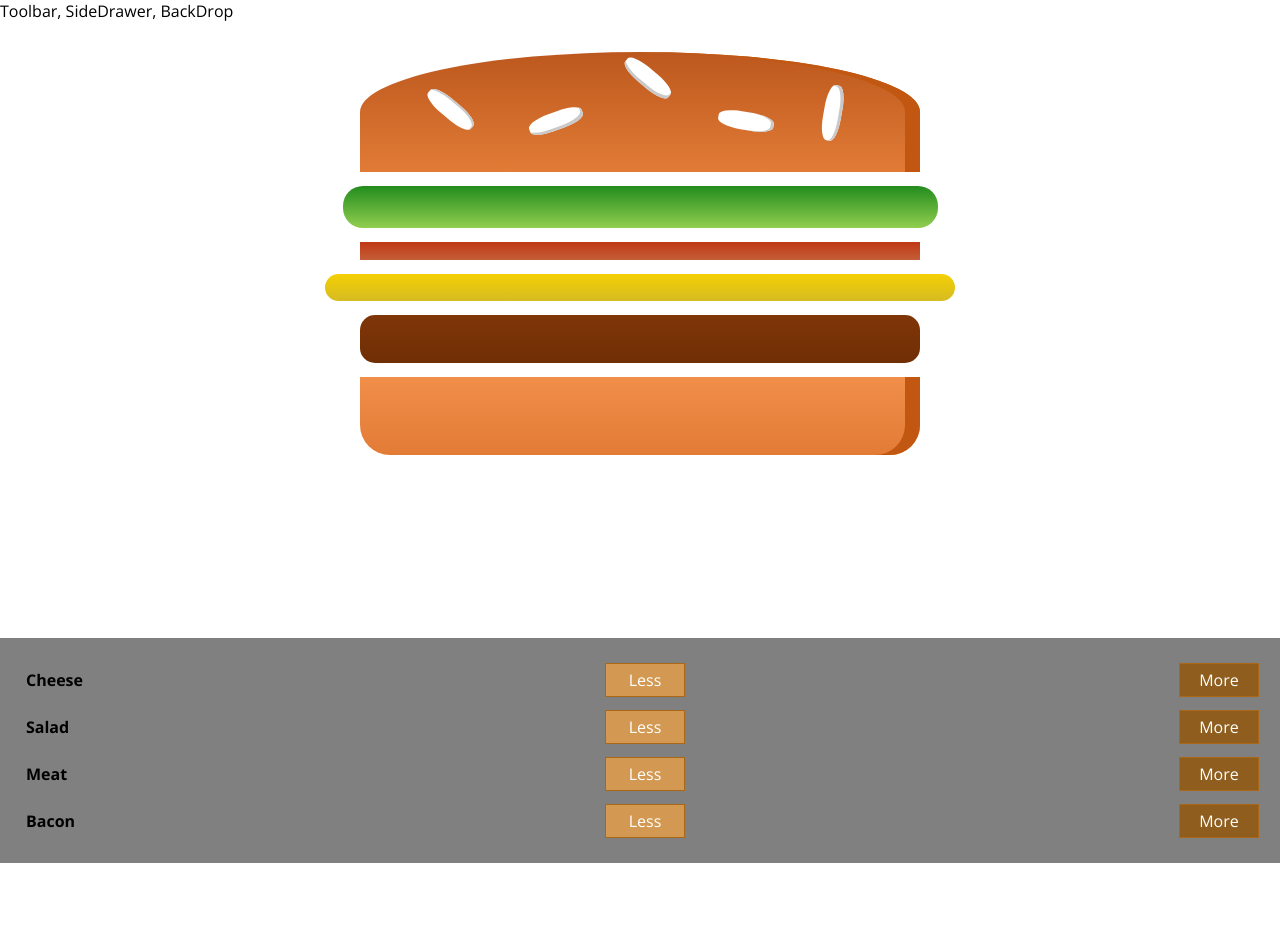
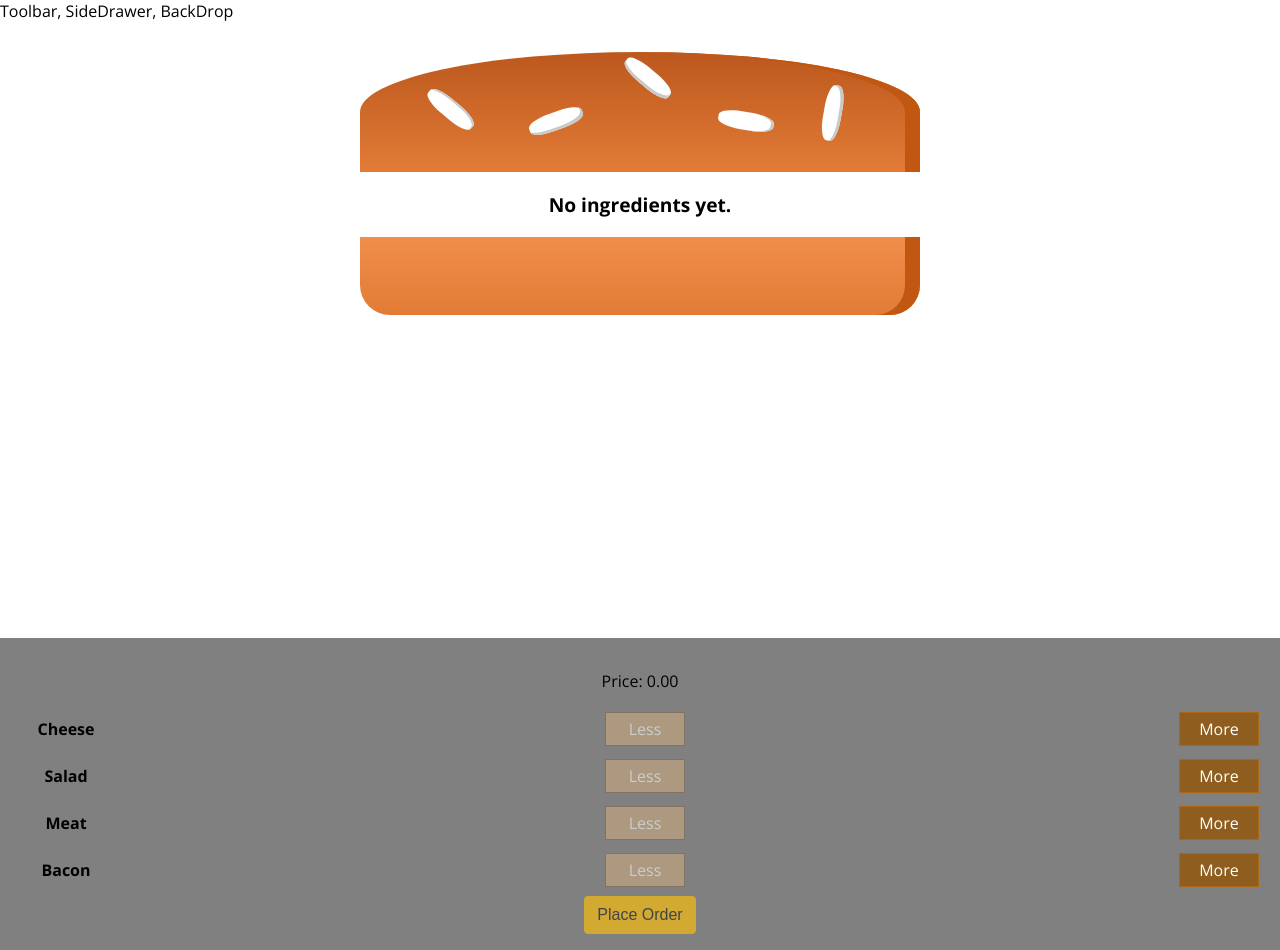
Before and after one commit to daltonos/burger, a React app: page / in a window 1280 px wide. Before the commit the page ends 863 px from the top, so only its background shows below. Built offline with nearby package versions, Linux system fonts and the light colour scheme.

Commit message:
adding place order button

```diff
--- a/src/components/Burger/BuildControls/BuildControl/BuildControl.js
+++ b/src/components/Burger/BuildControls/BuildControl/BuildControl.js
@@ -2,7 +2,6 @@ import React from "react";
 import styles from "./BuildControl.module.css";
 
 const buildControl = (props) => {
-    console.log("props", props);
     return (
         <div className={styles.BuildControl}>
             <div className={styles.Label}>{props.label}</div>
--- a/src/components/Burger/BuildControls/BuildControls.js
+++ b/src/components/Burger/BuildControls/BuildControls.js
@@ -10,7 +10,8 @@ const aControls = [
 ];
 const buildControl = (props) => {
     return (
-        <div className={styles.BuildControls}>
+        <div className={styles.BuildControls} style={{textAlign: "center"}}>
+            <p>Price: {props.price.toFixed(2)}</p>
             {aControls.map(oControl => (
                 <BuildControl
                     key={oControl.label}
@@ -19,6 +20,7 @@ const buildControl = (props) => {
                     removed={() => props.removedIngredient(oControl.type)}
                     disabled={props.disabled[oControl.type]}/>
             ))}
+            <button  className={styles.PurchaseButton} disabled={props.purchasable}>Place Order</button>
         </div>
     );
 };
--- a/src/components/Burger/BuildControls/BuildControls.module.css
+++ b/src/components/Burger/BuildControls/BuildControls.module.css
@@ -2,3 +2,45 @@
     background: grey;
     padding: 1rem;
 }
+
+.PurchaseButton {
+    color: #212529;
+    background-color: #ffc107;
+    border-color: #ffc107;
+    display: inline-block;
+    font-weight: 400;
+    text-align: center;
+    white-space: nowrap;
+    vertical-align: middle;
+    -webkit-user-select: none;
+    -moz-user-select: none;
+    -ms-user-select: none;
+    user-select: none;
+    border: 1px solid transparent;
+    padding: .375rem .75rem;
+    font-size: 1rem;
+    line-height: 1.5;
+    border-radius: .25rem;
+    transition: color .15s ease-in-out,background-color .15s ease-in-out,border-color .15s ease-in-out,box-shadow .15s ease-in-out;
+}
+
+.PurchaseButton:hover {
+    cursor: pointer;
+    color: #212529;
+    background-color: #e0a800;
+}
+
+.PurchaseButton:active {
+    cursor: pointer;
+    color: #212529;
+    background-color: #d39e00;
+    border-color: #c69500;
+}
+
+.PurchaseButton:disabled {
+    cursor: default;
+    color: #212529;
+    background-color: #ffc107;
+    border-color: #ffc107;
+    opacity: .65;
+}
--- a/src/components/Burger/BurgerIngredient/BurgerIngredient.js
+++ b/src/components/Burger/BurgerIngredient/BurgerIngredient.js
@@ -4,7 +4,7 @@ import PropTypes from "prop-types";
 
 class BurgerIngredient extends Component {
     render = () => {
-        let ingredient = null;
+        let ingredient;
         switch (this.props.type) {
             case "bread-bottom":
                 ingredient = <div className={styles.BreadBottom}></div>;
@@ -29,6 +29,9 @@ class BurgerIngredient extends Component {
             case "salad":
                 ingredient = <div className={styles.Salad}></div>;
                 break;
+            default:
+                ingredient = null;
+                break;
         }
 
         return ingredient;
--- a/src/containers/BurgerBuilder/BurgerBuilder.js
+++ b/src/containers/BurgerBuilder/BurgerBuilder.js
@@ -6,47 +6,54 @@ import BuildControls from "../../components/Burger/BuildControls/BuildControls";
 const INGREDIENT_PRICES = {
     salad: 1,
     bacon: 1,
-    cheese: 2,
-    meat: 2
+    cheese: 2.5,
+    meat: 3.75
 }
 
 class BurgerBuilder extends Component {
     state = {
-        ingredients : [
-            "salad",
-            "bacon",
-            "cheese",
-            "meat"
-        ],
-        totalPrice: 4
+        ingredients : [],
+        totalPrice: 0,
+        purchasable: true
     };
+
+    updatePurchasable = (aIngredients) => {
+        const bPurchasable = aIngredients.length > 0
+        this.setState({purchasable: !bPurchasable});
+    }
 
     addIngredientHandler = (sType) => {
         const aNewIngredients = [sType, ...this.state.ingredients];
+        const dCurrPrice = this.state.totalPrice;
+        const dNewPrice = dCurrPrice + INGREDIENT_PRICES[sType];
         this.setState({
             ingredients: aNewIngredients,
+            totalPrice: dNewPrice
         });
+        this.updatePurchasable(aNewIngredients);
     };
 
     removeIngredientHandler = (sType) => {
         const aNewIngredients = [...this.state.ingredients];
+        const dCurrPrice = this.state.totalPrice;
+        const dNewPrice = dCurrPrice - INGREDIENT_PRICES[sType];
         if(aNewIngredients.length > 0) {
             if(aNewIngredients.indexOf(sType) >= 0) {
                 aNewIngredients.splice(aNewIngredients.indexOf(sType), 1 );
                 this.setState({
-                    ingredients: aNewIngredients
+                    ingredients: aNewIngredients,
+                    totalPrice:dNewPrice
                 });
             }
         }
+        this.updatePurchasable(aNewIngredients);
     };
 
     render () {
         const oDisabledInfo = {...INGREDIENT_PRICES};
-        console.log("oDisabledInfo",oDisabledInfo);
         for (let key in oDisabledInfo) {
             oDisabledInfo[key] = this.state.ingredients.indexOf(key) < 0;
         }
-        console.log("oDisabledInfo",oDisabledInfo);
 
         return (
             <Aux>
@@ -54,7 +61,9 @@ class BurgerBuilder extends Component {
                 <BuildControls
                     addedIngredient={this.addIngredientHandler}
                     removedIngredient={this.removeIngredientHandler}
-                    disabled={oDisabledInfo}/>
+                    disabled={oDisabledInfo}
+                    price={this.state.totalPrice}
+                    purchasable={this.state.purchasable}/>
             </Aux>
         )
     }
```
Also changed, not shown: src/components/UI/Modal/Modal.js (added, +10 -0 lines), src/components/UI/Modal/Modal.module.css (added, +20 -0 lines), src/components/UI/Backdrop/Backdrop.js (added).
